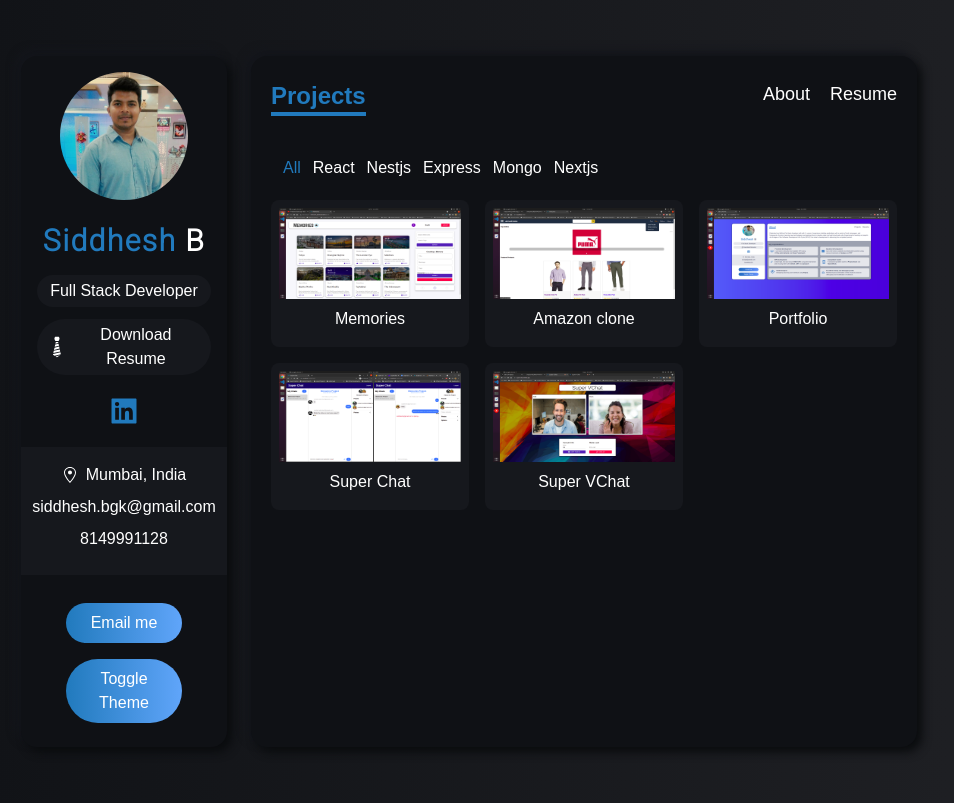
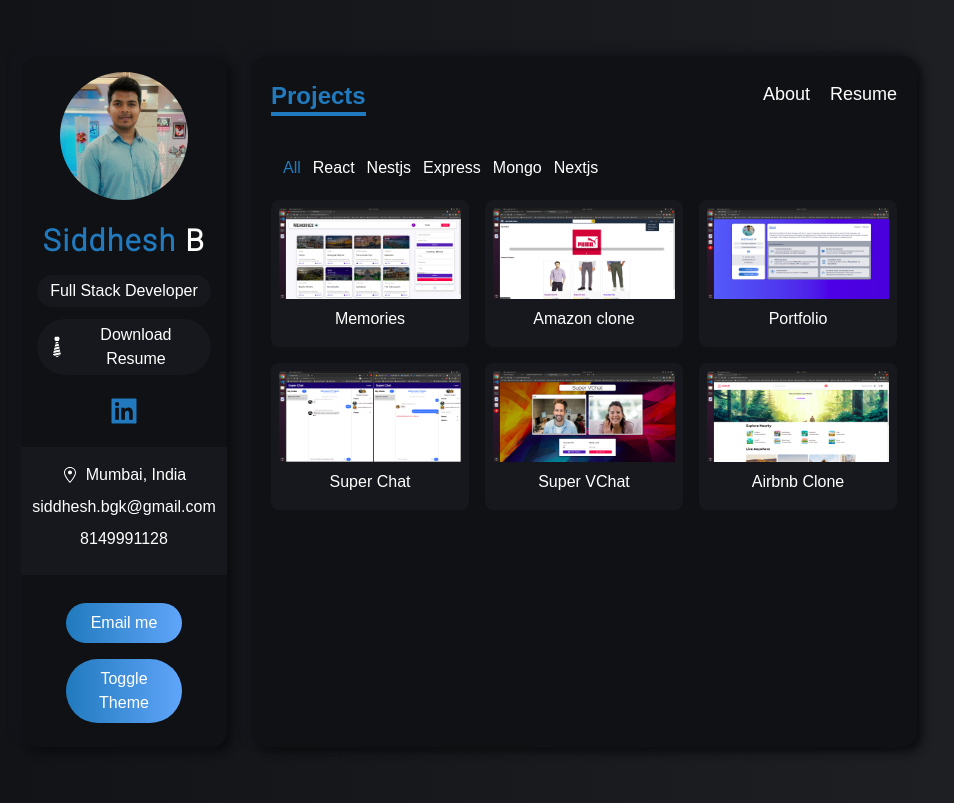
Before and after one commit to siddheshx/portfolio, a Next.js app: page /projects in a window 1280 px wide. Shown: the whole page, without its empty margins (171-1125 px from the left). Built offline with nearby package versions, Linux system fonts and the light colour scheme.

Commit message:
added airbnb clone

```diff
--- a/data.ts
+++ b/data.ts
@@ -192,5 +192,17 @@ export const projects: IProject[] = [
     description:
       "One to one video call app with use of WebRTC and socket.io",
     key_techs: ["React", "socket.io", "WebRTC"],
+  },
+
+  {
+    id: 6,
+    name: "Airbnb Clone",
+    image_path: "/images/airbnb.png",
+    deployed_url: "https://airbnb-demo.adroitsoft.tech",
+    github_url: "https://adroitsoft.tech",
+    category: ["nextjs", "react"],
+    description:
+      "Airbnb clone made using Next.js, Tailwind CSS, Calendar Picker, Mapbox.",
+    key_techs: ["React", "NextJs", "MapBox", "tailwindcss"],
   }
 ];
```
Also changed, not shown: public/images/airbnb.png (added).
